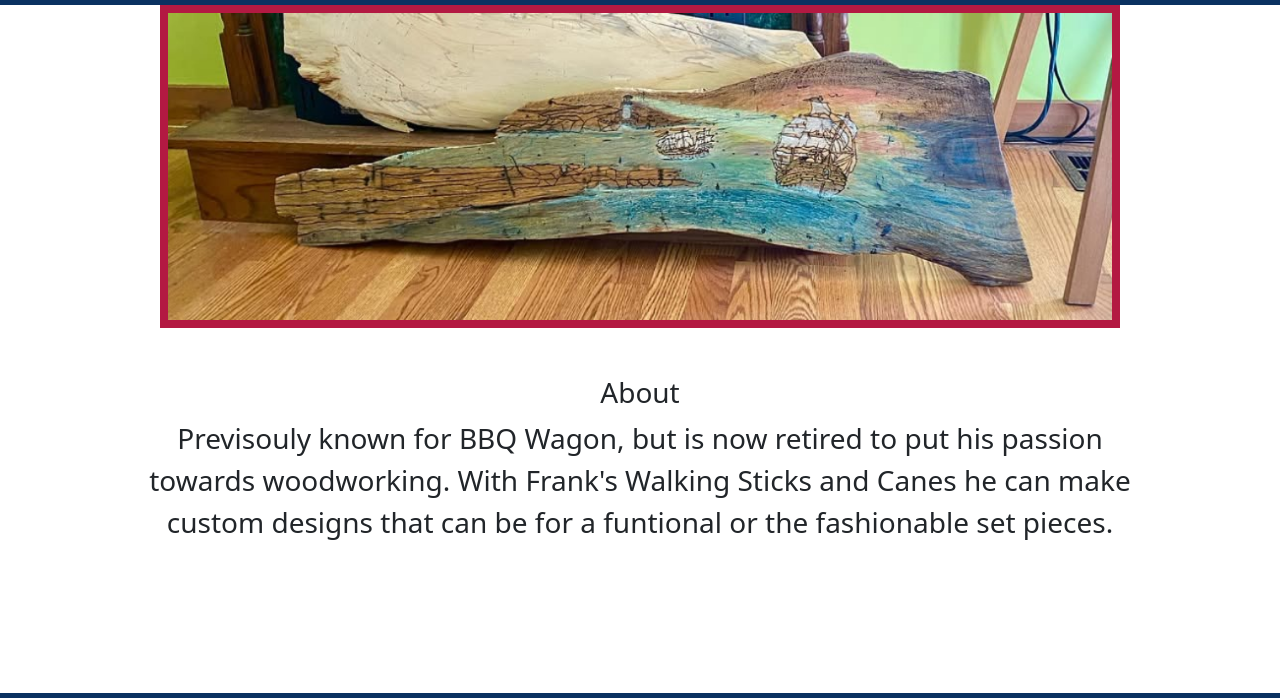
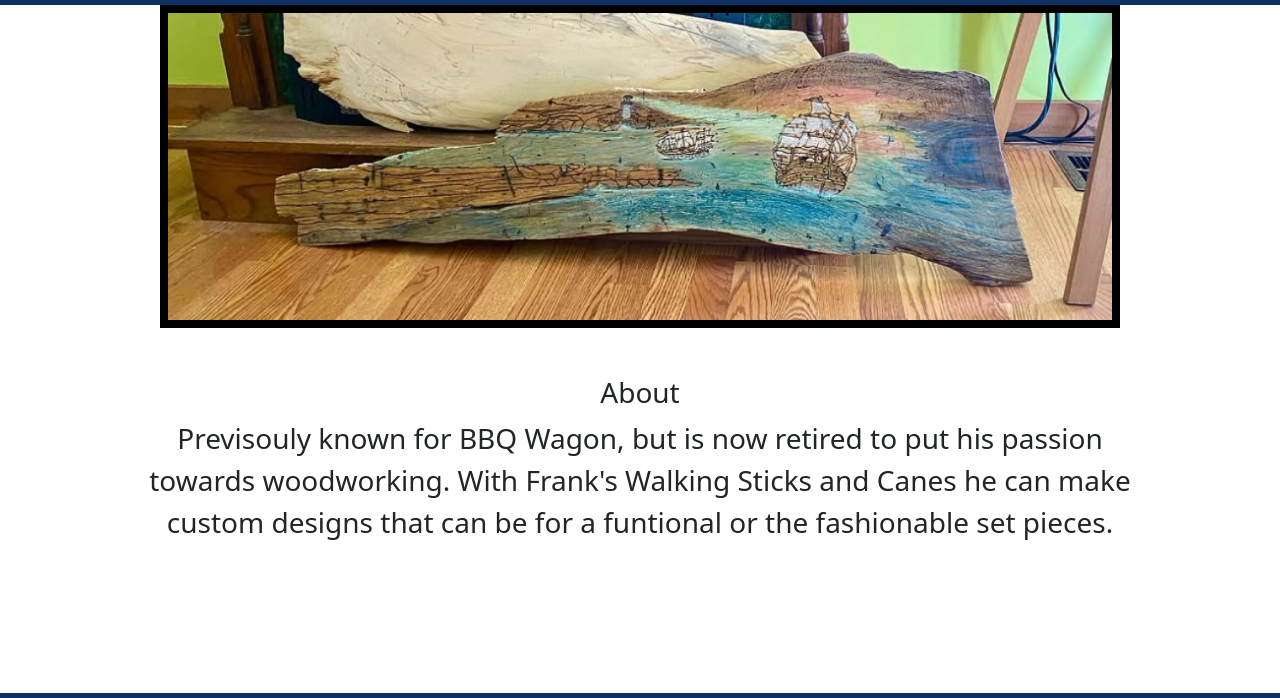
Before and after one commit to Franks-Walking-Sticks-and-Canes/Franks-Walking-Sticks-and-Canes.github.io, a plain HTML site: page index.html in a window 1280 px wide. Shown: the part 51-749 px from the top of the page. Drawn offline with nearby package versions, Linux system fonts and the light colour scheme.

Commit message:
Update index.html
Changed red outline around banner to black

```diff
--- a/index.html
+++ b/index.html
@@ -33,7 +33,7 @@
       </div>
 
                <!--Banner-->
-      <div class="mx-auto p-2" style="max-width: 960px; background-color: #B31942;">
+      <div class="mx-auto p-2" style="max-width: 960px; background-color: #000000;">
         <img src="Gallery/Banner/FWSC_Banner.jpg" class="img-fluid" alt="Banner">
       </div>
 
```
